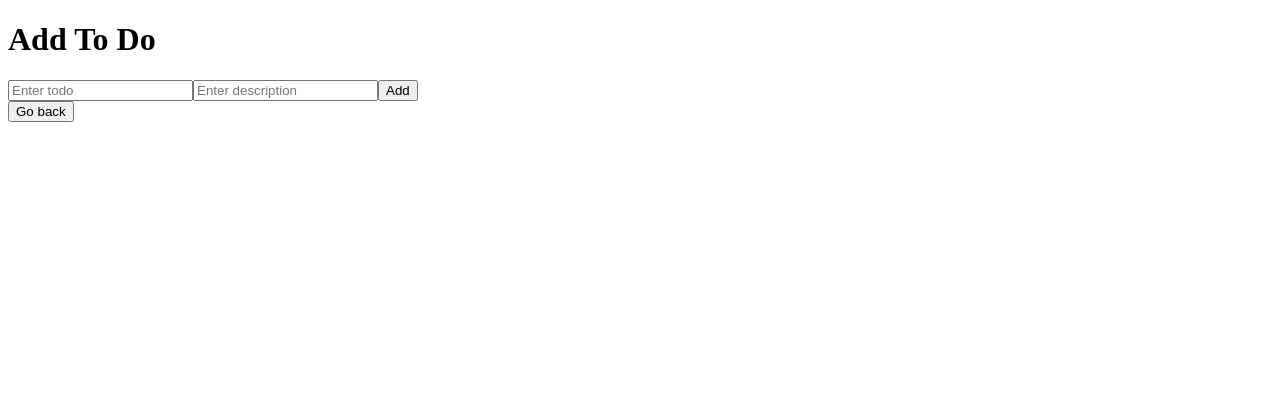
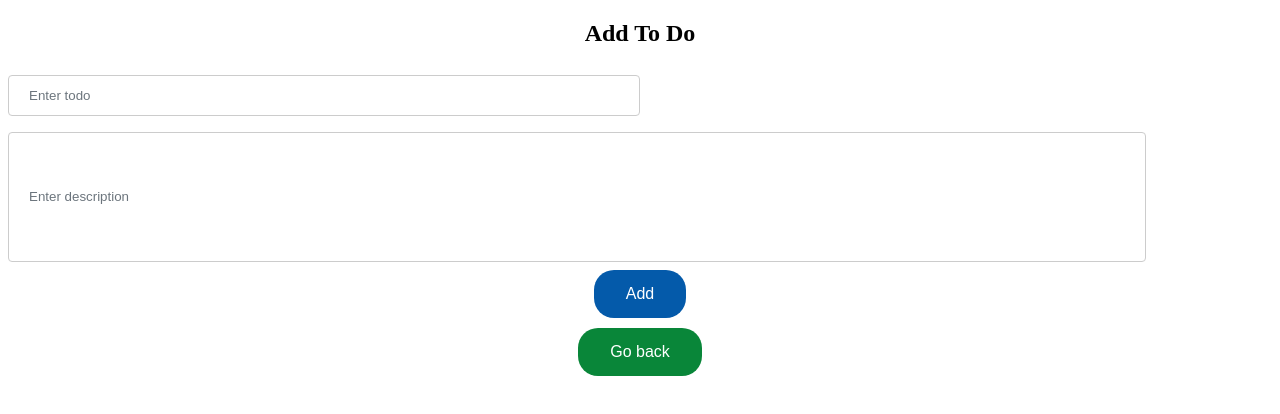
Before and after one commit to DinaBader/Note-manager-application, a Next.js app in the folder note-manager/: page /add in a window 1280 px wide. Shown: the top 414 px of the page. Built offline with nearby package versions, Linux system fonts and the light colour scheme.

Commit message:
Added styling

```diff
--- /dev/null
+++ b/note-manager/pages/add.css
@@ -0,0 +1,24 @@
+.addTodo {
+    width: 50%;
+    padding: 12px 20px;
+    margin: 8px 0;
+    display: inline-block;
+    border: 1px solid #ccc;
+    border-radius: 4px;
+    box-sizing: border-box;
+}
+.addTodescription {
+    width: 90%;
+    padding: 12px 20px;
+    margin: 8px 0;
+    display: inline-block;
+    border: 1px solid #ccc;
+    border-radius: 4px;
+    box-sizing: border-box;
+    height: 130px;
+    vertical-align: top;
+}
+
+.top{
+    margin-top: 10px;
+}
--- a/note-manager/pages/add.js
+++ b/note-manager/pages/add.js
@@ -1,18 +1,38 @@
-import React, { useState } from 'react';
+import React, { useState, useEffect } from 'react';
 import { useDispatch } from 'react-redux';
 import { useRouter } from 'next/router';
 import { AddTodoAction } from '@/app/actions/TodoActions';
+import { Message } from 'primereact/message';
+import 'primereact/resources/themes/saga-blue/theme.css';
+import 'primereact/resources/primereact.min.css';
+import "./add.css"
+import "../src/app/globals.css"
 
 function AddTodo() {
     const router = useRouter();
     const [todo, setTodo] = useState('');
     const [description, setDescription] = useState('');
+    const [showMessage, setShowMessage] = useState(false);
     const dispatch = useDispatch();
 
     const handleSubmit = (e) => {
         e.preventDefault();
         dispatch(AddTodoAction(todo, description));
+
+        setTodo('');
+        setDescription('');
+        setShowMessage(true);
     };
+
+    useEffect(() => {
+        let timeout;
+        if (showMessage) {
+            timeout = setTimeout(() => {
+                setShowMessage(false);
+            }, 3000);
+        }
+        return () => clearTimeout(timeout);
+    }, [showMessage]);
 
     const handleGoBack = () => {
         router.push('/Index');
@@ -20,23 +40,32 @@ function AddTodo() {
 
     return (
         <div>
-            <h1>Add To Do</h1>
+            <h2 className='flex center'>Add To Do</h2>
             <form onSubmit={handleSubmit}>
                 <input
                     type="text"
                     placeholder="Enter todo"
                     value={todo}
                     onChange={(e) => setTodo(e.target.value)}
+                    className='addTodo'
                 />
                 <input
                     type="text"
                     placeholder="Enter description"
                     value={description}
                     onChange={(e) => setDescription(e.target.value)}
+                    className='addTodescription'
                 />
-                <button type="submit">Add</button>
+                <div className="flex center">
+                    <button type="submit" className='btn blue'>Add</button>
+                </div>
             </form>
-            <button onClick={handleGoBack}>Go back</button>
+            <div className="flex center">
+                <button onClick={handleGoBack} className='btn green top'>Go back</button>
+            </div>
+            {showMessage && (
+                <Message severity="success" text="Task added successfully" style={{ marginTop: '1rem',marginLeft:'550px' }} />
+            )}
         </div>
     );
 }
--- /dev/null
+++ b/note-manager/pages/index.css
@@ -0,0 +1,4 @@
+.table {
+    border-bottom: 1px solid #ccc;
+    padding: 10px 0;
+}
--- /dev/null
+++ b/note-manager/src/app/globals.css
@@ -0,0 +1,54 @@
+.flex {
+    display: flex;
+}
+
+.column{
+    flex-direction: column;
+}
+
+.space{
+    justify-content: space-between;
+}
+
+.center {
+    justify-content: center;
+}
+
+.space{
+    justify-content: space-between;
+}
+
+.left{
+    margin-left: 1000px;
+}
+
+.bold{
+    font-weight: bold;
+}
+
+.btn {
+    border: none;
+    color: white;
+    padding: 15px 32px;
+    text-align: center;
+    text-decoration: none;
+    display: inline-block;
+    font-size: 16px;
+    border-radius: 20px;
+}
+
+.blue{
+    background-color: #045aaa;
+}
+
+.red{
+    background-color: #aa0404;
+}
+
+.green{
+    background-color: #098639;
+}
+
+.btn:hover{
+    cursor: pointer;
+}
```
Also changed, not shown: note-manager/pages/Index.js (+13 -4 lines), note-manager/pages/edit/[id].js (+23 -5 lines), note-manager/pages/edit/edits.css (added, +9 -0 lines), note-manager/pages/view/[id].js (+12 -6 lines), note-manager/pages/view/view.css (added, +42 -0 lines).
